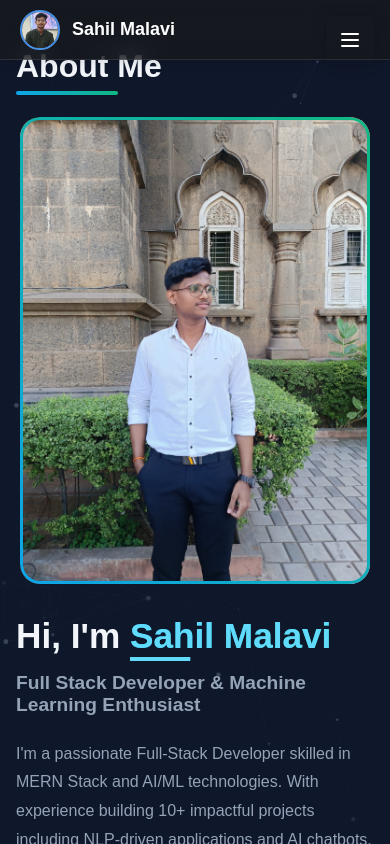
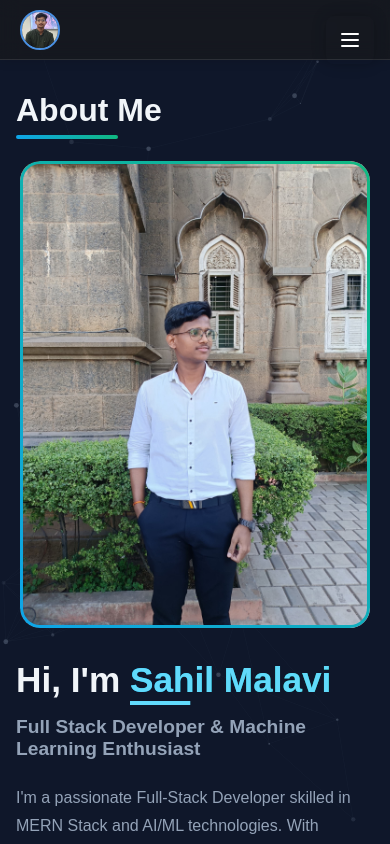
Before and after one commit to SahilMalavi/Portfolio, a React (Vite) app in the folder Frontend/portfolio site/: page / in a window 390 px wide. Shown: the top 844 px of the page. Built offline with nearby package versions, Linux system fonts and the light colour scheme.

Commit message:
mobile view menu bar

```diff
--- a/Frontend/portfolio site/src/App.css
+++ b/Frontend/portfolio site/src/App.css
@@ -168,6 +168,7 @@ body {
   .main-content {
     margin-left: 0;
     padding: 1rem;
+    padding-top: 60px; /*  Add this: header (60px) + extra gap */
   }
 
   .grid-2, .grid-3 {
--- a/Frontend/portfolio site/src/components/Sidebar.jsx
+++ b/Frontend/portfolio site/src/components/Sidebar.jsx
@@ -41,7 +41,7 @@ const Sidebar = ({ activeSection, setActiveSection, isMobile }) => {
                 <header className="mobile-header">
                     <div className={`mobile-logo ${isSidebarOpen ? 'hidden' : ''}`}>
                         <img src={sahil_photo} alt="Sahil Malavi" />
-                        <span className="mobile-name">Sahil Malavi</span>
+                        {/* <span className="mobile-name">Sahil Malavi</span> */}
                     </div>
                     <button
                         className={`mobile-toggle ${isSidebarOpen ? 'active' : ''}`}
```
